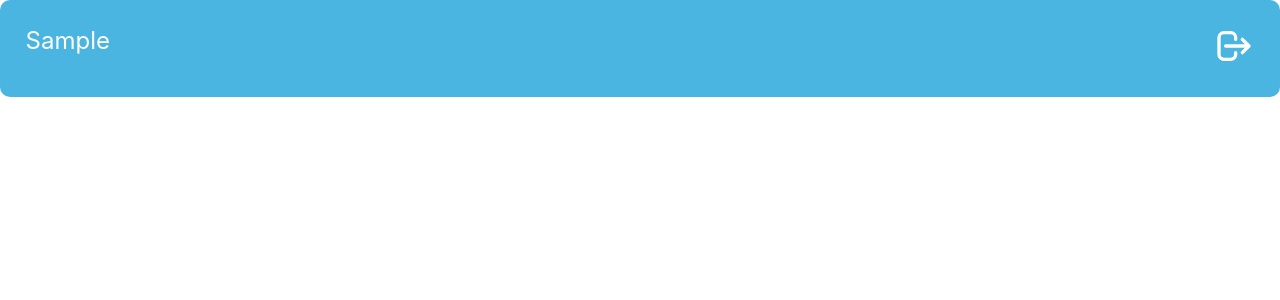
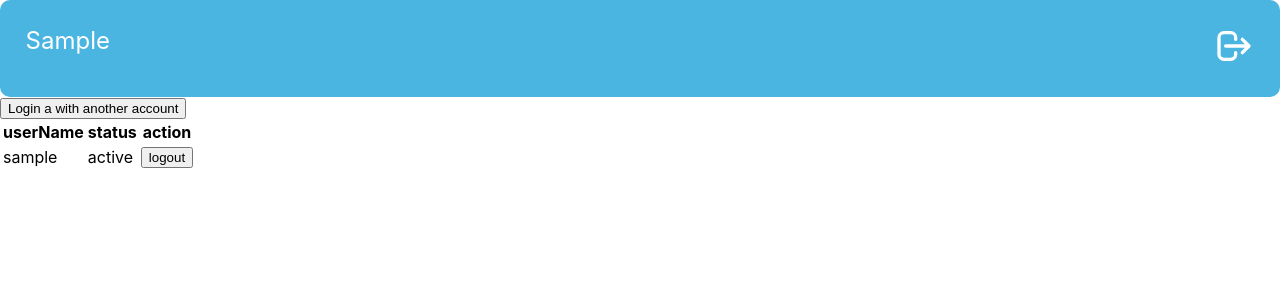
Before and after one commit to okorie2/sessionmanager, a React (Create React App) app: page / in a window 1280 px wide. Both pictures are taken after typing "Sample" into the empty fields and a click on the button "submit". Shown: the top 300 px of the page. Built offline with nearby package versions, Linux system fonts and the light colour scheme.

Commit message:
add reset timer

```diff
--- a/src/Pages/UserBoard.tsx
+++ b/src/Pages/UserBoard.tsx
@@ -1,15 +1,109 @@
-import React from "react";
+import React, { useEffect, useState } from "react";
+import { useNavigate } from "react-router";
 import { Nav } from "../Styles/UserBoard";
+import { getLoggedInUserList, UsersStatus } from "../Utils/getLoggedInUserList";
+import { getLoggedinUser } from "../Utils/userIsLoggedIn";
 
 export default function UserBoard() {
-  const username = localStorage.getItem("user");
-  console.log(username);
+  // const username = localStorage.getItem("user");
+  // console.log(username);
+
+  const navigate = useNavigate();
+  const url = window.location.origin;
+
+  const username = window.name; //gets window name
+  const bc = new BroadcastChannel("loggedInUsers");
+  const logoutUserBroadCast = new BroadcastChannel("logoutUser");
+  const [users, setUsers] = useState<UsersStatus[]>([]);
+
+  useEffect(() => {
+    if (!username || !getLoggedinUser(username)) navigate("/");
+    const loggedInUsers = getLoggedInUserList();
+    setUsers(loggedInUsers);
+    bc.postMessage(loggedInUsers);
+  }, []);
+
+  console.log(users, "usersarray");
+  useEffect(() => {
+    window.addEventListener("focus", () => {
+      if (!username || !getLoggedinUser(username)) navigate("/");
+    });
+    return () =>
+      window.removeEventListener("focus", () => {
+        console.log("remove");
+      });
+  }, []);
+
+  const logout = () => {
+    const loggedInUsers = getLoggedInUserList();
+    const indexOfLoggedInUser = loggedInUsers.findIndex(
+      (user) => user.userName === username
+    ); //finds the position/index of the users from userslist that matches with the windowname
+    if (indexOfLoggedInUser < 0) {
+      return;
+    }
+    loggedInUsers.splice(indexOfLoggedInUser, 1); //removes the user from the list
+
+    localStorage.setItem("loggedInUsers", JSON.stringify(loggedInUsers)); // sets the modified userslist to LS
+    console.log(loggedInUsers);
+    sessionStorage.setItem("previousUser", JSON.stringify(username));
+    bc.postMessage(loggedInUsers);
+    window.name = "";
+    window.location.href = "/";
+  };
+
+  bc.onmessage = (messageEvent) => {
+    const currentUsers = messageEvent.data;
+    setUsers(currentUsers);
+    localStorage.setItem("loggedInUsers", JSON.stringify(currentUsers));
+  };
+
+  logoutUserBroadCast.onmessage = (messageEvent) => {
+    console.log(messageEvent.data);
+
+    if (messageEvent.data === username) logout();
+  };
+
+  window.onload = resetTimer;
+  document.onmousemove = resetTimer;
+  let sessionTimeout: NodeJS.Timeout;
+  function resetTimer() {
+    // handleActivity();
+    clearTimeout(sessionTimeout);
+    sessionTimeout = setTimeout(handleInactivity, 10000);
+  }
+
+  const handleInactivity = () => {
+    const loggedInUsers = getLoggedInUserList();
+    const indexOfLoggedInUser = loggedInUsers.findIndex(
+      (user) => user.userName === username
+    );
+    loggedInUsers[indexOfLoggedInUser].status = "Idle";
+    localStorage.setItem("loggedInUsers", JSON.stringify(loggedInUsers)); // sets the modified userslist to LS
+
+    bc.postMessage(loggedInUsers);
+  };
+
+  // const handleActivity = () => {
+  //   const loggedInUsers = getLoggedInUserList();
+  //   const indexOfLoggedInUser = loggedInUsers.findIndex(
+  //     (user) => user.userName === username
+  //   );
+  //   if (indexOfLoggedInUser < 0) {
+  //     return;
+  //   }
+  //   loggedInUsers[indexOfLoggedInUser].status = "Active";
+  //   localStorage.setItem("loggedInUsers", JSON.stringify(loggedInUsers)); // sets the modified userslist to LS
+
+  //   bc.postMessage(loggedInUsers);
+  // };
   return (
     <>
       <Nav>
         <div>{username}</div>
         <div>
           <svg
+            onClick={logout}
             xmlns="http://www.w3.org/2000/svg"
             className="h-6 w-6"
             fill="none"
@@ -25,6 +119,46 @@ export default function UserBoard() {
           </svg>
         </div>
       </Nav>
+      <div>
+        <button
+          onClick={() => {
+            sessionStorage.setItem("previousUser", JSON.stringify(username));
+            window.name = "";
+            window.open(url);
+            // navigate("/");
+          }}
+        >
+          Login a with another account
+        </button>
+      </div>
+      <div>
+        <table>
+          <thead>
+            <tr>
+              <th>userName</th>
+              <th>status</th>
+              <th>action</th>
+            </tr>
+          </thead>
+          <tbody>
+            {users.map((user: any, index) => (
+              <tr key={index}>
+                <td>{user.userName}</td>
+                <td>{user.status}</td>
+                <td>
+                  <button
+                    onClick={() =>
+                      logoutUserBroadCast.postMessage(user.userName)
+                    }
+                  >
+                    logout
+                  </button>
+                </td>
+              </tr>
+            ))}
+          </tbody>
+        </table>
+      </div>
     </>
   );
 }
```
